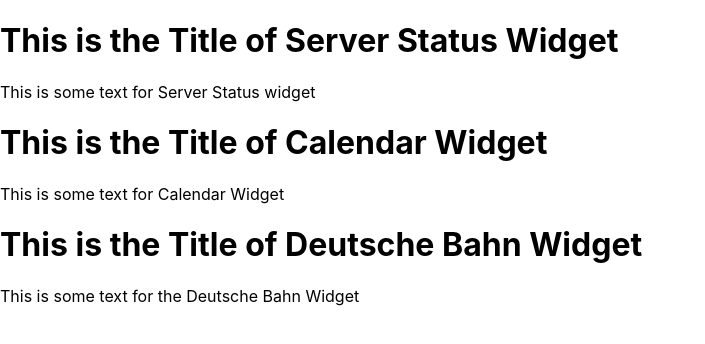
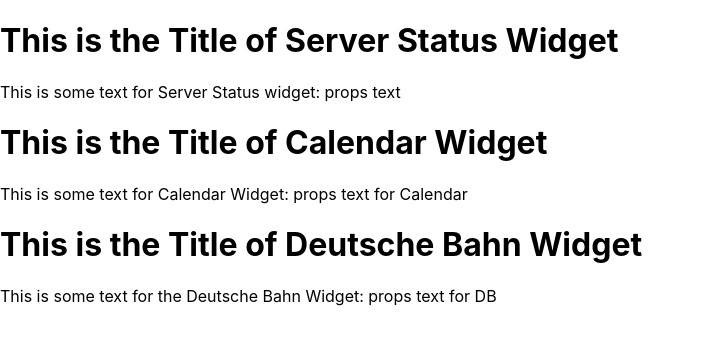
Before and after one commit to rajsandhu/dashboard-one, a React (Create React App) app: page / in a window 1280 px wide. Shown: the top 344 px of the page, without its empty margins (0-705 px from the left). Built offline with nearby package versions, Linux system fonts and the light colour scheme.

Commit message:
introduced props in widgets

```diff
--- a/src/widgets/Calendar.js
+++ b/src/widgets/Calendar.js
@@ -8,10 +8,10 @@ const WidgetTitle = () => {
     )
 }
 
-const WidgetText = () => {
+const WidgetText = props => {
     return (
         <div className="text">
-            This is some text for Calendar Widget
+            This is some text for Calendar Widget: {props.text}
         </div>
     )
 }
@@ -21,7 +21,7 @@ class Calendar extends Component {
         return (
             <>
                 <WidgetTitle />
-                <WidgetText />
+                <WidgetText text="props text for Calendar" />
             </>
         )
     }
--- a/src/widgets/DeutscheBahn.js
+++ b/src/widgets/DeutscheBahn.js
@@ -9,10 +9,10 @@ const WidgetTitle = () => {
     )
 }
 
-const WidgetText = () => {
+const WidgetText = props => {
     return (
         <div className="text">
-            This is some text for the Deutsche Bahn Widget
+            This is some text for the Deutsche Bahn Widget: {props.text}
         </div>
     )
 }
@@ -22,7 +22,7 @@ class DeutscheBahn extends Component {
         return (
             <>
                 <WidgetTitle />
-                <WidgetText />
+                <WidgetText text="props text for DB" />
             </>
         )
     }
--- a/src/widgets/ServerStatus.js
+++ b/src/widgets/ServerStatus.js
@@ -8,10 +8,10 @@ const WidgetTitle = () => {
     )
 }
 
-const WidgetText = () => {
+const WidgetText = props => {
     return (
         <div className="text">
-            This is some text for Server Status widget
+            This is some text for Server Status widget: {props.text}
         </div>
     )
 }
@@ -21,7 +21,7 @@ class ServerStatus extends Component {
         return (
             <>
                 <WidgetTitle />
-                <WidgetText />
+                <WidgetText text="props text"/>
                 </>
         )
     }
```
